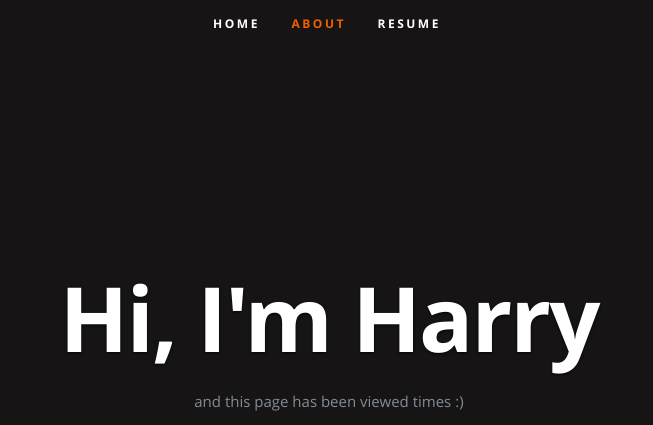
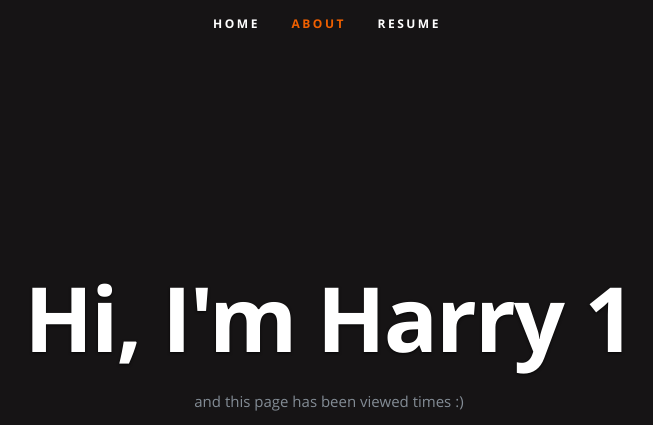
Before and after one commit to HarryBatcock/CloudCV, a plain HTML site: page frontend/index.html in a window 1280 px wide. Shown: the top 425 px of the page, without its empty margins (313-966 px from the left). Drawn offline with nearby package versions, Linux system fonts and the light colour scheme; no server answers.

Commit message:
Testing github actions

```diff
--- a/frontend/index.html
+++ b/frontend/index.html
@@ -54,7 +54,7 @@
 
       <div class="row banner">
          <div class="banner-text">
-            <h1 class="responsive-headline">Hi, I'm Harry</h1>
+            <h1 class="responsive-headline">Hi, I'm Harry 1</h1>
 
             <p>and this page has been viewed <a id="counter"></a> times :) </p>
             <ul class="social">
```
